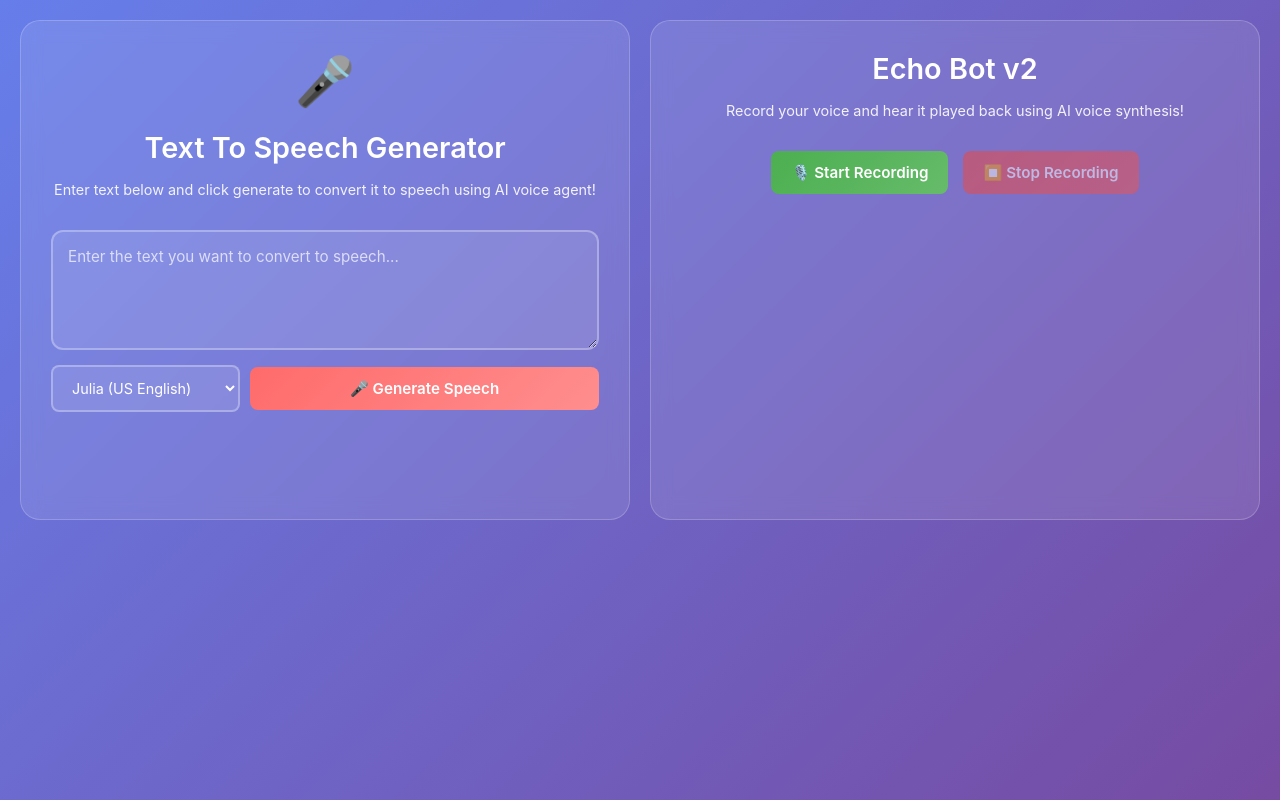
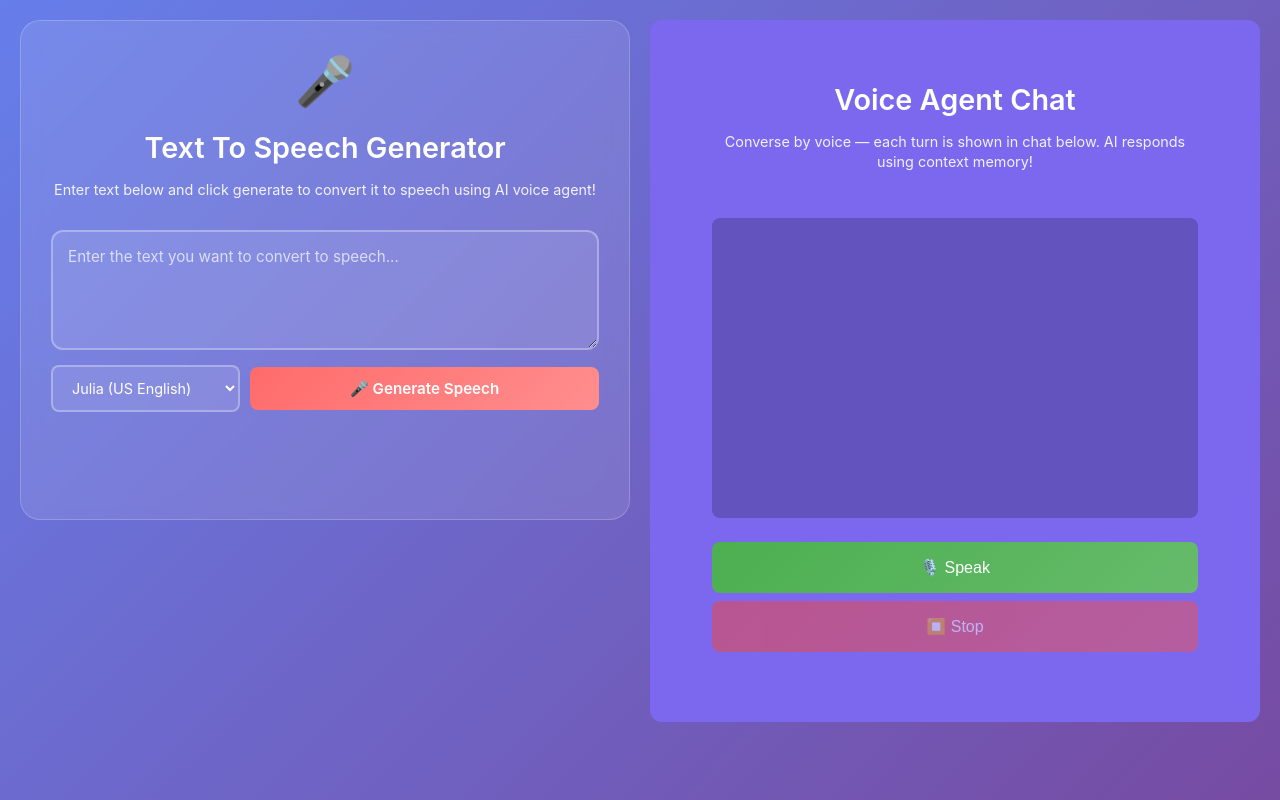
Before and after one commit to msranjana/Nutsy_VA, a FastAPI app: page / in a window 1280 px wide. Run offline with FastAPI, Linux system fonts and the light colour scheme.

Commit message:
day 10 voice chat interface

```diff
--- a/static/script.js
+++ b/static/script.js
@@ -1,4 +1,3 @@
-// Ensure a persistent session_id globally accessible
 if (!window.sessionStorage.getItem("session_id")) {
     const newSessionId = crypto.randomUUID();
     window.sessionStorage.setItem("session_id", newSessionId);
@@ -8,138 +7,23 @@ if (!window.sessionStorage.getItem("session_id")) {
 }
 const sessionId = window.sessionStorage.getItem("session_id");
 
-async function generateSpeech() {
-    const textInput = document.getElementById('textInput');
-    const voiceSelect = document.getElementById('voiceSelect');
-    const generateButton = document.querySelector('.generate-button');
-    const loadingIndicator = document.getElementById('loadingIndicator');
-    const audioSection = document.getElementById('audioSection');
-    const audioPlayer = document.getElementById('audioPlayer');
-    const audioLength = document.getElementById('audioLength');
-    const characterCount = document.getElementById('characterCount');
+function appendMessage(role, text) {
+    const chatHistory = document.getElementById('chatHistory');
+    const messageDiv = document.createElement('div');
+    messageDiv.className = `message ${role}-message`;
 
-    const text = textInput.value.trim();
-    const voiceId = voiceSelect.value;
-
-    if (!text) {
-        alert('Please enter some text to convert to speech.');
-        return;
+    // Use the actual transcribed text for user messages
+    if (role === 'user') {
+        messageDiv.textContent = text;
+    } else {
+        messageDiv.textContent = text;
     }
 
-    // Show loading, disable button
-    generateButton.disabled = true;
-    generateButton.textContent = 'Generating...';
-    loadingIndicator.style.display = 'flex';
-    audioSection.style.display = 'none';
-
-    try {
-        const response = await fetch('/tts', {
-            method: 'POST',
-            headers: {
-                'Content-Type': 'application/json',
-            },
-            body: JSON.stringify({
-                text: text,
-                voice_id: voiceId
-            })
-        });
-
-        if (response.ok) {
-            const result = await response.json();
-            console.log('TTS Response:', result);
-
-            if (result.audio_url) {
-                // Set up audio player
-                audioPlayer.src = result.audio_url;
-                audioPlayer.load();
-
-                // Update info display
-                if (result.audio_length) {
-                    audioLength.textContent = `Duration: ${result.audio_length.toFixed(1)}s`;
-                }
-                if (result.consumed_characters) {
-                    characterCount.textContent = `Characters used: ${result.consumed_characters}`;
-                }
-
-                // Show audio section
-                audioSection.style.display = 'block';
-
-                // Auto-play the audio
-                try {
-                    await audioPlayer.play();
-                } catch (playError) {
-                    console.log('Auto-play prevented by browser:', playError);
-                    alert('Audio generated successfully! Click the play button to listen.');
-                }
-
-            } else {
-                alert('Audio URL not received from server');
-            }
-        } else {
-            const error = await response.json();
-            alert(`Error: ${error.detail || 'Failed to generate audio'}`);
-            console.error('API Error:', error);
-        }
-    } catch (error) {
-        console.error('Network Error:', error);
-        alert('Failed to connect to the server. Please check your connection and try again.');
-    } finally {
-        // Reset button and hide loading
-        generateButton.disabled = false;
-        generateButton.textContent = '🎤 Generate Speech';
-        loadingIndicator.style.display = 'none';
-    }
+    chatHistory.appendChild(messageDiv);
+    chatHistory.scrollTop = chatHistory.scrollHeight;
 }
 
-// Legacy function for backward compatibility
-async function tryNow() {
-    const text = prompt("Enter text to convert to speech:");
-    if (!text) return;
-
-    try {
-        const response = await fetch('/tts', {
-            method: 'POST',
-            headers: {
-                'Content-Type': 'application/json',
-            },
-            body: JSON.stringify({ text: text })
-        });
-
-        if (response.ok) {
-            const result = await response.json();
-            if (result.audio_url) {
-                // Create audio element and play
-                const audio = new Audio(result.audio_url);
-                audio.play();
-                alert("Audio generated successfully! Playing now...");
-            } else {
-                alert("Audio URL not received from server");
-            }
-        } else {
-            const error = await response.json();
-            alert(`Error: ${error.detail || 'Failed to generate audio'}`);
-        }
-    } catch (error) {
-        console.error('Error:', error);
-        alert('Voice agent functionality coming soon! 🎤\n(Please configure your Murf API key first)');
-    }
-}
-
-function helloWorld() {
-    alert("Hello from JavaScript!");
-}
-
-// Allow Enter key to submit the form
-document.addEventListener('DOMContentLoaded', function() {
-    const textInput = document.getElementById('textInput');
-    if (textInput) {
-        textInput.addEventListener('keydown', function(event) {
-            if (event.ctrlKey && event.key === 'Enter') {
-                generateSpeech();
-            }
-        });
-    }
-});
+// No legacy TTS functionality needed
 
 // Echo Bot Recording Functionality
 let mediaRecorder;
@@ -150,41 +34,22 @@ let audioURL;
 async function startRecording() {
     try {
         console.log('Starting recording...');
-
         const stream = await navigator.mediaDevices.getUserMedia({ audio: true });
 
         mediaRecorder = new MediaRecorder(stream);
         audioChunks = [];
 
         mediaRecorder.addEventListener('dataavailable', event => {
-            console.log('Data available:', event.data.size);
             audioChunks.push(event.data);
         });
 
         mediaRecorder.addEventListener('stop', async () => {
-            console.log('MediaRecorder stopped');
-
-            // Create blob from recorded chunks
             audioBlob = new Blob(audioChunks, { type: 'audio/webm;codecs=opus' });
-            audioURL = URL.createObjectURL(audioBlob);
-
-            console.log('Audio blob created:', audioBlob);
-            console.log('Audio URL created:', audioURL);
-
-            // Show playback section
-            const playbackSection = document.getElementById('playbackSection');
-            playbackSection.style.display = 'block';
-
-            // Process through LLM Audio Bot (Day 9)
             await processLLMAudioBot();
         });
 
         mediaRecorder.start();
-        console.log('MediaRecorder started');
-
-        // Update UI
         updateRecordingUI(true);
-
     } catch (error) {
         console.error('Error starting recording:', error);
         showUploadStatus('error', 'Recording Error', 'Could not start recording: ' + error.message);
@@ -192,38 +57,21 @@ async function startRecording() {
 }
 
 async function stopRecording() {
-    if (!mediaRecorder || mediaRecorder.state === 'inactive') {
-        console.error('MediaRecorder is not active');
-        return;
-    }
+    if (!mediaRecorder || mediaRecorder.state === 'inactive') return;
 
-    console.log('Stopping recording...');
     mediaRecorder.stop();
-
-    // Stop all tracks to release the microphone
     if (mediaRecorder.stream) {
         mediaRecorder.stream.getTracks().forEach(track => track.stop());
     }
-
-    // Update UI
     updateRecordingUI(false);
 }
 
-// Fix: Add the missing updateRecordingUI function
 function updateRecordingUI(isRecording) {
     const startBtn = document.getElementById('startRecording');
     const stopBtn = document.getElementById('stopRecording');
-    const recordingStatus = document.getElementById('recordingStatus');
 
-    if (isRecording) {
-        startBtn.disabled = true;
-        stopBtn.disabled = false;
-        recordingStatus.style.display = 'flex';
-    } else {
-        startBtn.disabled = false;
-        stopBtn.disabled = true;
-        recordingStatus.style.display = 'none';
-    }
+    if (startBtn) startBtn.disabled = isRecording;
+    if (stopBtn) stopBtn.disabled = !isRecording;
 }
 
 async function processLLMAudioBot() {
@@ -232,256 +80,59 @@ async function processLLMAudioBot() {
         const voiceSelect = document.getElementById('voiceSelect');
         const selectedVoice = voiceSelect ? voiceSelect.value : 'en-US-julia';
 
-        playbackAudio.style.opacity = '0.5';
-        showUploadStatus('uploading', 'Processing...', 'Transcribing, LLM, and generating speech...');
-
         const formData = new FormData();
         formData.append('file', audioBlob, 'recording.webm');
         formData.append('voice_id', selectedVoice);
 
-        // const response = await fetch('/llm/query', {
-        //     method: 'POST',
-        //     body: formData
-        // });
-const response = await fetch(`/agent/chat/${sessionId}`, {
-    method: 'POST',
-    body: formData
-});
-
-
-        if (!response.ok) {
-            const errorData = await response.json().catch(() => ({ detail: 'Unknown error' }));
-            throw new Error(`LLM Audio Bot failed: ${response.status} - ${errorData.detail || 'Unknown error'}`);
-        }
+        const response = await fetch(`/agent/chat/${sessionId}`, {
+            method: 'POST',
+            body: formData
+        });
 
         const result = await response.json();
-        console.log('LLM Audio Bot response:', result);
+        if (result.success && result.audio_urls && result.audio_urls.length > 0) {
+            // Use the actual transcribed text instead of [Voice message]
+            appendMessage('user', result.user_transcript);
+            appendMessage('ai', result.assistant_response || result.llm_response || '(No reply)');
 
-        if (result.success && result.audio_urls && result.audio_urls.length > 0) {
             playbackAudio.src = result.audio_urls[0];
-            playbackAudio.style.opacity = '1';
-            if (result.llm_response) {
-                showTranscriptionResult(result.llm_response);
-            }
-            try {
-                await playbackAudio.play();
-                showUploadStatus('success', 'LLM Audio Bot Complete!', 'LLM response generated and played.');
+            await playbackAudio.play();
 
-                // Auto-start recording when assistant’s reply finishes
-playbackAudio.onended = () => {
-    console.log("Assistant finished speaking. Starting new recording...");
-    startRecording();
-};
-
-            } catch (playError) {
-                showUploadStatus('success', 'LLM Audio Bot Complete!', 'Click play to hear the AI-generated response.');
-            }
+            playbackAudio.onended = () => {
+                startRecording();
+            };
         } else {
             throw new Error('No audio URL returned from LLM Audio Bot');
         }
     } catch (error) {
         console.error('LLM Audio Bot error:', error);
-        const playbackAudio = document.getElementById('playbackAudio');
-        playbackAudio.style.opacity = '1';
-        showUploadStatus('error', 'LLM Audio Bot Failed', error.message);
     }
 }
 
-async function processEchoBotV2() {
+// When sending audio to backend:
+async function sendAudio(fileBlob) {
+    const formData = new FormData();
+    formData.append("file", fileBlob, "query.webm");
+    formData.append("voice_id", "en-US-julia");
+
     try {
-        const playbackAudio = document.getElementById('playbackAudio');
-        const voiceSelect = document.getElementById('voiceSelect');
-
-        // Show loading state
-        playbackAudio.style.opacity = '0.5';
-        showUploadStatus('uploading', 'Processing...', 'Transcribing and generating speech...');
-
-        // Get selected voice (or default)
-        const selectedVoice = voiceSelect ? voiceSelect.value : 'en-US-julia';
-
-        // Prepare form data
-        const formData = new FormData();
-        formData.append('file', audioBlob, 'recording.webm');
-        formData.append('voice_id', selectedVoice);
-
-        console.log('Sending to Echo Bot v2 endpoint...');
-        console.log('Selected voice:', selectedVoice);
-
-        // Send to Echo Bot v2 endpoint
-        const response = await fetch('/tts/echo', {
-            method: 'POST',
+        const response = await fetch(`/agent/chat/${sessionId}`, {
+            method: "POST",
             body: formData
         });
 
-        if (!response.ok) {
-            const errorData = await response.json().catch(() => ({ detail: 'Unknown error' }));
-            throw new Error(`Echo Bot v2 failed: ${response.status} - ${errorData.detail || 'Unknown error'}`);
+        const result = await response.json();
+        console.log("LLM Result:", result);
+
+        // Display the actual transcribed text instead of [Voice message]
+        appendMessage('user', result.user_transcript);
+        appendMessage('ai', result.assistant_response);
+
+        // Play assistant's voice output, then auto-record again
+        if (result.audio_urls.length > 0) {
+            playAndListen(result.audio_urls[0]);
         }
-
-        const result = await response.json();
-        console.log('Echo Bot v2 response:', result);
-
-        if (result.success && result.audio_url) {
-            // Set the Murf-generated audio URL instead of raw recording
-            playbackAudio.src = result.audio_url;
-            playbackAudio.style.opacity = '1';
-
-            // Show the transcription
-            if (result.llm_response) {
-                showTranscriptionResult(result.llm_response);
-            } else if (result.transcript) {
-                showTranscriptionResult(result.transcript);
-            }
-
-            // Auto-play the Murf-generated audio
-            try {
-                await playbackAudio.play();
-                showUploadStatus('success', 'Echo Bot v2 Complete!', `Transcribed and generated speech with ${selectedVoice}`);
-            } catch (playError) {
-                console.log('Auto-play blocked, user can manually play');
-                showUploadStatus('success', 'Echo Bot v2 Complete!', 'Click play to hear the AI-generated speech');
-            }
-
-        } else {
-            throw new Error('No audio URL returned from Echo Bot v2');
-        }
-
     } catch (error) {
-        console.error('Echo Bot v2 error:', error);
-        playbackAudio.style.opacity = '1';
-
-        // Fallback to raw recording if Echo Bot v2 fails
-        const playbackAudio = document.getElementById('playbackAudio');
-        playbackAudio.src = audioURL;
-
-        showUploadStatus('error', 'Echo Bot v2 Failed', 'Playing raw recording as fallback. ' + error.message);
+        console.error("Error:", error);
     }
 }
-
-function showTranscriptionResult(transcript) {
-    // Show transcription section
-    const transcriptionSection = document.getElementById('transcriptionSection');
-    const transcriptionText = document.getElementById('transcriptionText');
-
-    if (transcriptionSection && transcriptionText) {
-        transcriptionText.textContent = transcript;
-        transcriptionText.style.fontStyle = 'normal';
-        transcriptionText.style.color = 'rgba(255, 255, 255, 0.95)';
-        transcriptionSection.style.display = 'block';
-    }
-}
-
-async function uploadRecording() {
-    if (!audioBlob) {
-        showUploadStatus('error', 'Upload Failed', 'No recording available to upload');
-        return;
-    }
-
-    try {
-        const uploadBtn = document.getElementById('uploadButton');
-        uploadBtn.disabled = true;
-
-        showUploadStatus('uploading', 'Uploading...', 'Sending recording to server...');
-
-        const formData = new FormData();
-        formData.append('file', audioBlob, 'recording.webm');
-
-        const response = await fetch('/upload-audio', {
-            method: 'POST',
-            body: formData
-        });
-
-        if (!response.ok) {
-            throw new Error(`Upload failed: ${response.status} ${response.statusText}`);
-        }
-
-        const result = await response.json();
-
-        if (result.success) {
-            showUploadStatus('success', 'Upload Complete!',
-                `File: ${result.filename} (${formatFileSize(result.size)})`);
-        } else {
-            throw new Error('Upload response indicated failure');
-        }
-
-    } catch (error) {
-        console.error('Upload error:', error);
-        showUploadStatus('error', 'Upload Failed', error.message);
-    } finally {
-        const uploadBtn = document.getElementById('uploadButton');
-        uploadBtn.disabled = false;
-    }
-}
-
-async function transcribeRecording() {
-    if (!audioBlob) {
-        showUploadStatus('error', 'Transcription Failed', 'No recording available to transcribe');
-        return;
-    }
-
-    try {
-        const transcribeBtn = document.getElementById('transcribeButton');
-        transcribeBtn.disabled = true;
-
-        showUploadStatus('uploading', 'Transcribing...', 'Processing audio with AssemblyAI...');
-
-        const formData = new FormData();
-        formData.append('file', audioBlob, 'recording.webm');
-
-        const response = await fetch('/transcribe/file', {
-            method: 'POST',
-            body: formData
-        });
-
-        if (!response.ok) {
-            throw new Error(`Transcription failed: ${response.status} ${response.statusText}`);
-        }
-
-        const result = await response.json();
-
-        if (result.success && result.transcript) {
-            showTranscriptionResult(result.transcript);
-            showUploadStatus('success', 'Transcription Complete!', 'Audio transcribed successfully');
-        } else {
-            throw new Error('No transcription text received');
-        }
-
-    } catch (error) {
-        console.error('Transcription error:', error);
-        showUploadStatus('error', 'Transcription Failed', error.message);
-    } finally {
-        const transcribeBtn = document.getElementById('transcribeButton');
-        transcribeBtn.disabled = false;
-    }
-}
-
-function showUploadStatus(type, message, details) {
-    const statusDiv = document.getElementById('uploadStatus');
-    const statusIcon = statusDiv.querySelector('.status-icon');
-    const statusMessage = statusDiv.querySelector('.status-message');
-    const statusDetails = statusDiv.querySelector('.status-details');
-
-    // Remove existing classes
-    statusDiv.classList.remove('uploading', 'success', 'error');
-    statusDiv.classList.add(type);
-
-    statusMessage.textContent = message;
-    statusDetails.textContent = details;
-
-    statusDiv.style.display = 'block';
-
-    // Auto-hide after 5 seconds for success/error
-    if (type !== 'uploading') {
-        setTimeout(() => {
-            statusDiv.style.display = 'none';
-        }, 5000);
-    }
-}
-
-function formatFileSize(bytes) {
-    if (bytes === 0) return '0 Bytes';
-    const k = 1024;
-    const sizes = ['Bytes', 'KB', 'MB', 'GB'];
-    const i = Math.floor(Math.log(bytes) / Math.log(k));
-    return parseFloat((bytes / Math.pow(k, i)).toFixed(2)) + ' ' + sizes[i];
-}
--- a/static/style.css
+++ b/static/style.css
@@ -214,15 +214,17 @@ body {
 }
 
 .record-button {
-    padding: 12px 20px;
+    width: 100%;
+    padding: 1rem;
+    margin: 0.5rem 0;
     border: none;
     border-radius: 8px;
-    font-size: 0.95rem;
-    font-weight: 600;
+    font-size: 1rem;
     cursor: pointer;
-    transition: all 0.3s ease;
-    min-width: 140px;
-    font-family: inherit;
+    display: flex;
+    align-items: center;
+    justify-content: center;
+    gap: 0.5rem;
 }
 
 .record-button.start {
@@ -294,7 +296,7 @@ body {
 
 #playbackAudio {
     width: 100%;
-    margin-bottom: 15px;
+    margin-top: 1rem;
 }
 
 .upload-controls {
@@ -499,3 +501,72 @@ body {
         gap: 15px;
     }
 }
+
+/* Chat section styling */
+.chat-section {
+    background: #7B68EE;  /* Purple background */
+    padding: 2rem;
+    border-radius: 12px;
+    color: white;
+}
+
+.chat-history {
+    background: rgba(0, 0, 0, 0.2);
+    border-radius: 8px;
+    padding: 1rem;
+    margin: 1rem 0;
+    min-height: 300px;
+    max-height: 500px;
+    overflow-y: auto;
+}
+
+/* Message bubbles */
+.message {
+    margin: 0.5rem 0;
+    padding: 0.8rem;
+    border-radius: 8px;
+    max-width: 80%;
+}
+
+.user-message {
+    background: #4B9BFF;  /* Blue for user messages */
+    margin-left: auto;
+    color: white;
+}
+
+.ai-message {
+    background: #2A2D35;  /* Dark gray for AI messages */
+    margin-right: auto;
+    color: white;
+}
+
+/* Recording buttons */
+.record-button {
+    width: 100%;
+    padding: 1rem;
+    margin: 0.5rem 0;
+    border: none;
+    border-radius: 8px;
+    font-size: 1rem;
+    cursor: pointer;
+    display: flex;
+    align-items: center;
+    justify-content: center;
+    gap: 0.5rem;
+}
+
+.start {
+    background: #4CAF50;  /* Green */
+    color: white;
+}
+
+.stop {
+    background: #f44336;  /* Red */
+    color: white;
+}
+
+/* Hide the default audio player unless needed */
+#playbackAudio {
+    width: 100%;
+    margin-top: 1rem;
+}
--- a/templates/index.html
+++ b/templates/index.html
@@ -57,62 +57,37 @@
             </div>
 
             <!-- Right Side - Echo Bot Section -->
-            <div class="echo-section">
+            <!-- Right Side - Chat Agent Section -->
+<div class="chat-section">
   <div class="content">
-                    <h1 class="title">Echo Bot v2</h1>
+    <h1 class="title">Voice Agent Chat</h1>
     <p class="description">
-                        Record your voice and hear it played back using AI voice synthesis!
+      Converse by voice — each turn is shown in chat below. AI responds using context memory!
     </p>
 
-                    <div class="recording-controls">
+    <!-- Chat history appears here -->
+    <div id="chatHistory" class="chat-history"></div>
+
+    <!-- Chat controls -->
+    <div class="chat-controls">
       <button id="startRecording" class="record-button start" onclick="startRecording()">
-                            🎙️ Start Recording
+        🎙️ Speak
       </button>
       <button id="stopRecording" class="record-button stop" onclick="stopRecording()" disabled>
-                            ⏹️ Stop Recording
+        ⏹️ Stop
       </button>
+      <!-- Optionally add keyboard input for manual testing -->
+      <!--
+      <input type="text" id="textMessage" placeholder="Type a message..." />
+      <button onclick="sendTextMessage()">Send</button>
+      -->
     </div>
 
-                    <div id="recordingStatus" class="recording-status" style="display: none;">
-                        <div class="recording-indicator">
-                            <div class="pulse"></div>
-                            <span>Recording...</span>
+    <!-- Audio player for agent responses -->
+    <audio id="playbackAudio" controls style="display:none"></audio>
   </div>
 </div>
 
-                    <div id="playbackSection" class="playback-section" style="display: none;">
-                        <h3>AI-Generated Playback:</h3>
-                        <audio id="playbackAudio" controls>
-                            Your browser does not support the audio element.
-                        </audio>
-
-                        <!-- <div class="upload-controls">
-                            <button id="uploadButton" class="upload-button" onclick="uploadRecording()">
-                                📤 Upload Recording
-                            </button>
-                            <button id="transcribeButton" class="transcribe-button" onclick="transcribeRecording()">
-                                📝 Transcribe Only
-                            </button>
-                        </div> -->
-
-                        <div id="uploadStatus" class="upload-status" style="display: none;">
-                            <div class="status-content">
-                                <div class="status-icon"></div>
-                                <div class="status-message"></div>
-                                <div class="status-details"></div>
-                            </div>
-                        </div>
-
-                        <div id="transcriptionSection" class="transcription-section" style="display: none;">
-                            <h4>Transcription:</h4>
-                            <div class="transcription-content">
-                                <div id="transcriptionText" class="transcription-text"></div>
-                                <div id="transcriptionInfo" class="transcription-info"></div>
-                            </div>
-                        </div>
-                    </div>
-                </div>
-            </div>
         </div>
     </div>
     <script src="/static/script.js?v=5"></script>
```
Lines whose indentation alone changed are shown as unchanged.
